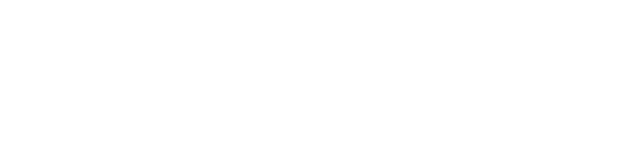
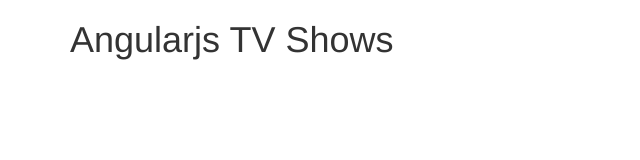
Before and after one commit to josenauto/angular-tvshow, a plain HTML site: page index.html in a window 1280 px wide. Shown: the whole page, without its empty margins (0-640 px from the left). Drawn offline with nearby package versions, Linux system fonts and the light colour scheme.

Commit message:
Create the title inside of the controller and display in the index.html

```diff
--- a/index.html
+++ b/index.html
@@ -9,6 +9,8 @@
   <script src="main.ctrl.js"></script>
 </head>
 <body ng-app="app" ng-controller="MainController as main">
-
+  <div class="container">
+    <h1>{{ main.title }}</h1>
+  </div>
 </body>
 </html>
--- a/main.ctrl.js
+++ b/main.ctrl.js
@@ -1,3 +1,4 @@
 angular.module('app').controller("MainController", function(){
     var vm = this;
+    vm.title = 'Angularjs TV Shows';
 });
```
